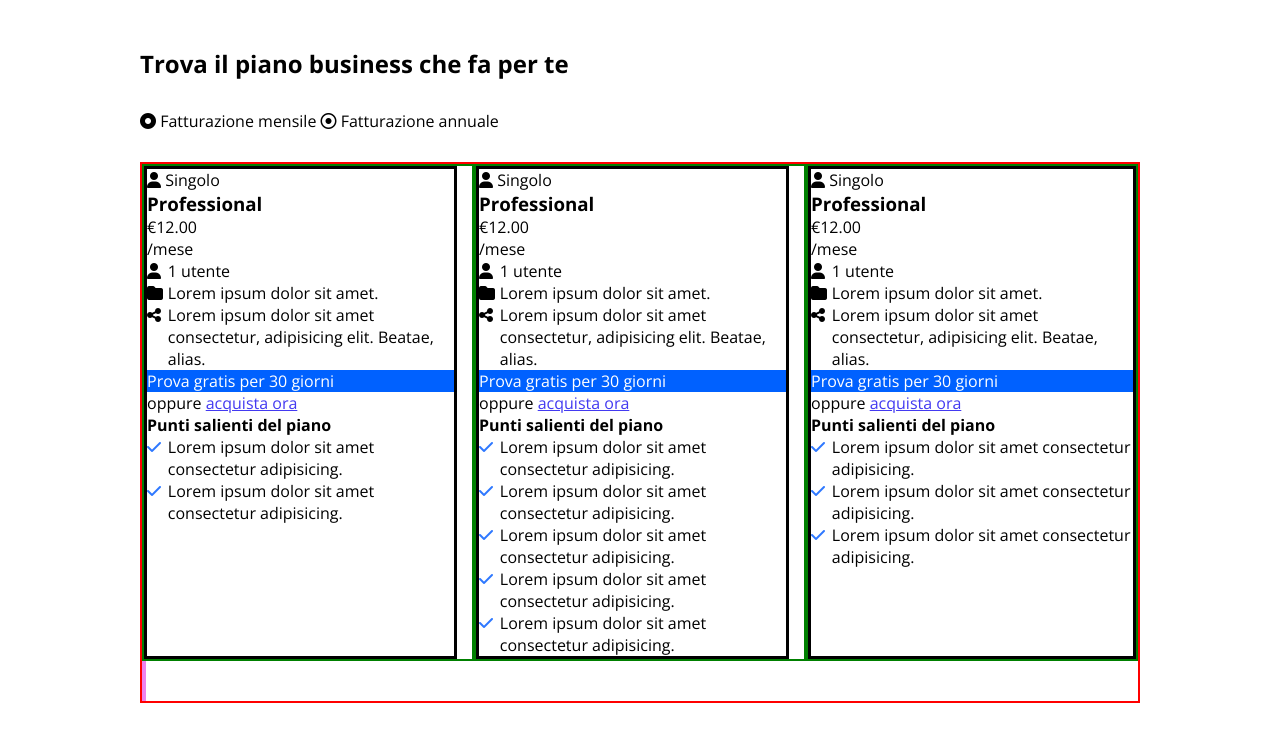
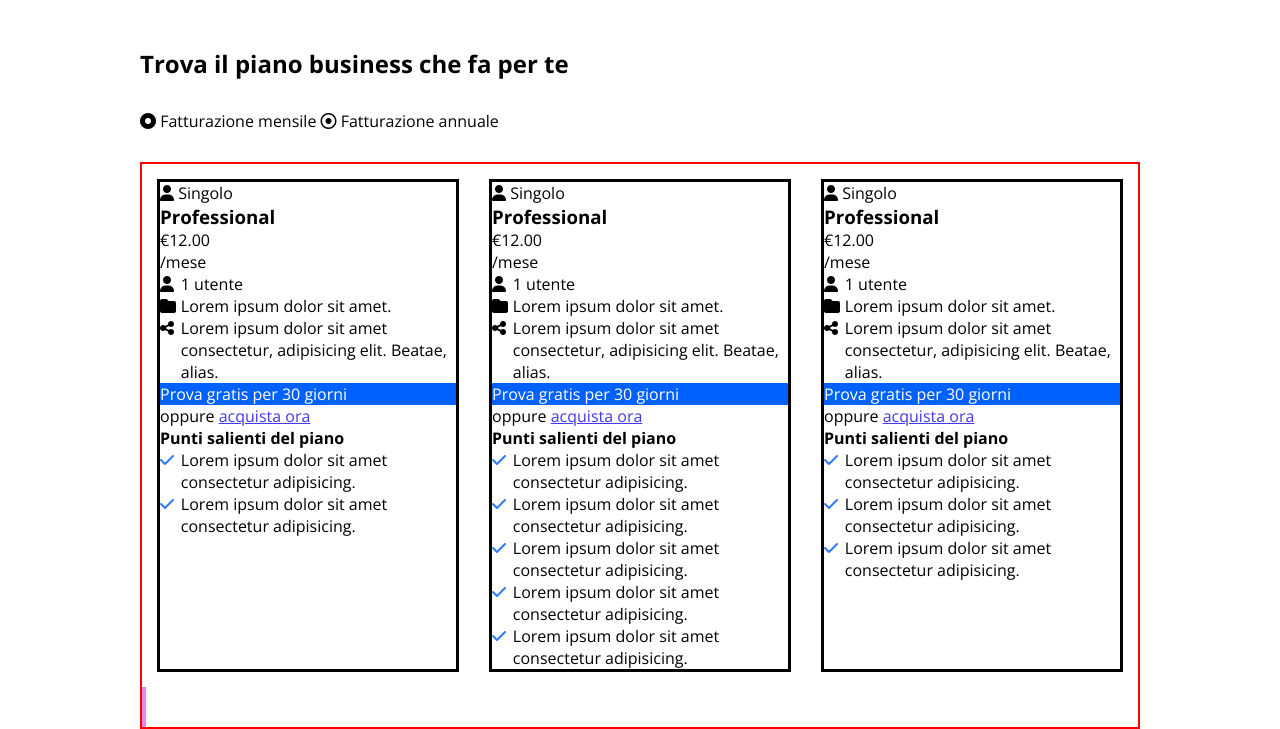
Before and after one commit to w3bd3v3lop3rNico/htmlcss-dropbox, a plain HTML site: page index.html in a window 1280 px wide. Shown: the part 722-1451 px from the top of the page. Before the commit the page ends 1425 px from the top, so only its background shows below. Drawn offline with nearby package versions, Linux system fonts and the light colour scheme.

Commit message:
Fix- cols classes

```diff
--- a/css/style.css
+++ b/css/style.css
@@ -46,7 +46,12 @@ menu {
     color: white;
     display: inline-block;
 }
-
+.col-4 {
+    flex-basis: calc((100% /12) * 4);
+}
+.col-12 {
+    flex-basis: 100%;
+}
 /* HEADER */
 
 .navbar {
@@ -71,6 +76,7 @@ menu {
 .navbar-row .logo {
     padding-left: 0;
 }
+
 
 /* HERO */
 
@@ -120,14 +126,13 @@ menu {
     flex-wrap: wrap;
     /* justify-content: space-between; */
 }
-.card-col-4 {
-    flex-basis: calc((100% /12) * 4);
-    padding-right: 15px;
+.cards {
+    padding: 15px;
 
 }
-.card-row :nth-child(3) {
+/* .card-row :nth-child(3) {
     padding-right: 0;
-}
+} */
 .card {
     height: 100%;
 
--- a/index.html
+++ b/index.html
@@ -62,7 +62,7 @@
                     <span><i class="fa-regular fa-circle-dot"></i> Fatturazione annuale</span>
                 </div>
                 <div class="card-row">
-                    <div class="card-col-4">
+                    <div class="cards col-4">
                         <div class="card">
                             <div class="card-target">
                                 <i class="fa-solid fa-user"></i> Singolo
@@ -95,7 +95,7 @@
                         </div>
 
                     </div>
-                    <div class="card-col-4">
+                    <div class="cards col-4">
                         <div class="card">
                             <div class="card-target">
                                 <i class="fa-solid fa-user"></i> Singolo
@@ -132,7 +132,7 @@
                         </div>
 
                     </div>
-                    <div class="card-col-4">
+                    <div class="cards col-4">
                         <div class="card">
                             <div class="card-target">
                                 <i class="fa-solid fa-user"></i> Singolo
```
